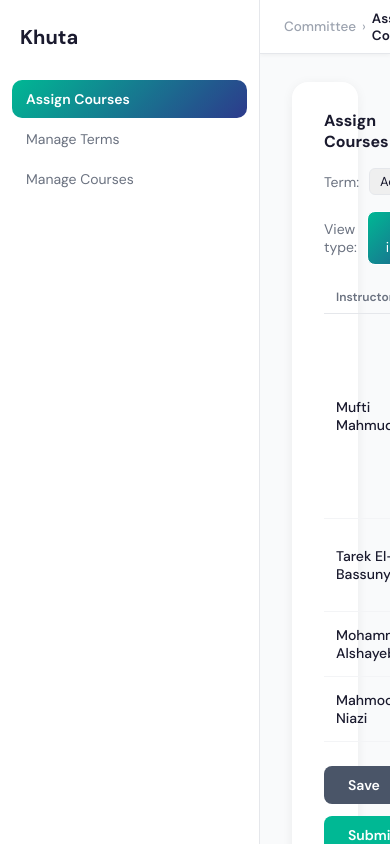
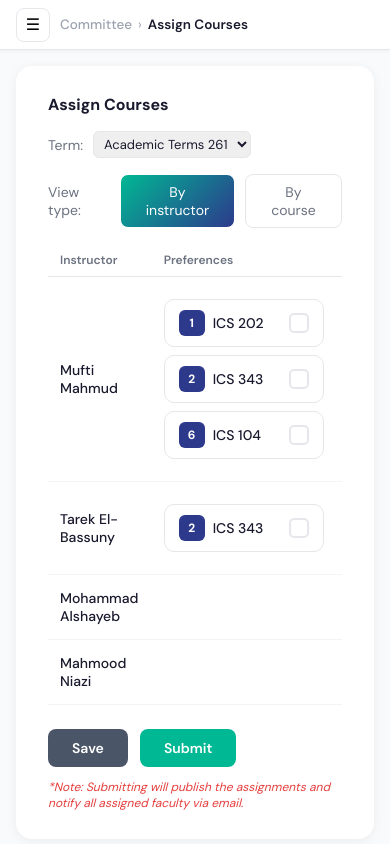
Before and after one commit to KawtharAlomran/SWE363ProjectGroup12, a React (Vite) app in the folder my-react-app/: page /committee/assign-courses in a window 390 px wide. Shown: the top 844 px of the page. Built offline with nearby package versions, Linux system fonts and the light colour scheme.

Commit message:
Mobile CSS

```diff
--- a/my-react-app/src/shared/Layout.jsx
+++ b/my-react-app/src/shared/Layout.jsx
@@ -1,16 +1,20 @@
+import { useState } from 'react';
 import { Outlet, useLocation, useNavigate } from 'react-router-dom';
 
-// كل مستخدم يمرر قائمته الخاصة وبياناته
 export default function Layout({ navItems, userName, userRole, rootLabel }) {
   const location = useLocation();
   const navigate = useNavigate();
+  const [menuOpen, setMenuOpen] = useState(false);
   const currentLabel = navItems.find(i => i.path === location.pathname)?.label ?? '';
 
   return (
     <div className="layout">
 
+      {/* Dark overlay — mobile only, closes sidebar when clicked */}
+      {menuOpen && <div className="mobile-overlay" onClick={() => setMenuOpen(false)} />}
+
       {/* Sidebar */}
-      <aside className="layout__sidebar">
+      <aside className={`layout__sidebar${menuOpen ? ' layout__sidebar--open' : ''}`}>
 
         <div className="layout__logo">
           <span className="layout__logo-text">Khuta</span>
@@ -21,7 +25,7 @@ export default function Layout({ navItems, userName, userRole, rootLabel }) {
             <button
               key={item.path}
               className={`layout__nav-link${location.pathname === item.path ? ' layout__nav-link--active' : ''}`}
-              onClick={() => navigate(item.path)}
+              onClick={() => { navigate(item.path); setMenuOpen(false); }}
             >
               {item.label}
             </button>
@@ -30,20 +34,13 @@ export default function Layout({ navItems, userName, userRole, rootLabel }) {
 
         <div className="layout__footer">
           <div className="layout__user">
-            <div className="layout__user-avatar">
-              {userName?.charAt(0).toUpperCase()}
-            </div>
+            <div className="layout__user-avatar">{userName?.charAt(0).toUpperCase()}</div>
             <div>
               <div className="layout__user-name">{userName}</div>
               <div className="layout__user-role">{userRole}</div>
             </div>
           </div>
-          <button
-            className="layout__btn-logout"
-            onClick={() => navigate('/')}
-          >
-            Log Out
-          </button>
+          <button className="layout__btn-logout" onClick={() => navigate('/')}>Log Out</button>
         </div>
 
       </aside>
@@ -52,6 +49,8 @@ export default function Layout({ navItems, userName, userRole, rootLabel }) {
       <div className="layout__body">
 
         <header className="layout__topbar">
+          {/* Hamburger button — visible on mobile only */}
+          <button className="hamburger-btn" onClick={() => setMenuOpen(!menuOpen)}>☰</button>
           <div className="layout__breadcrumb">
             <span className="layout__breadcrumb-root">{rootLabel}</span>
             <span className="layout__breadcrumb-sep">›</span>
--- a/my-react-app/src/styles/global.css
+++ b/my-react-app/src/styles/global.css
@@ -287,3 +287,124 @@ body {
   overflow-y: auto;
   padding: 28px 32px;
 }
+
+
+/* Hide hamburger and overlay on desktop */
+@media (min-width: 769px) {
+  .hamburger-btn { display: none; }
+  .mobile-overlay { display: none; }
+  .layout__sidebar { position: static; left: auto; }
+}
+
+@media (max-width: 768px) {
+
+  /* Layout stacks vertically */
+  .layout {
+    flex-direction: column;
+    height: 100dvh;
+  }
+
+  /* Sidebar hidden off-screen by default */
+  .layout__sidebar {
+    position: fixed;
+    left: -260px;
+    top: 0;
+    height: 100vh;
+    width: 260px;
+    z-index: 200;
+    transition: left 0.25s ease;
+  }
+
+  /* Sidebar visible when menu is open */
+  .layout__sidebar--open {
+    left: 0;
+    box-shadow: 4px 0 20px rgba(0, 0, 0, 0.15);
+  }
+
+  /* Dark overlay behind open sidebar */
+  .mobile-overlay {
+    position: fixed;
+    inset: 0;
+    background: rgba(0, 0, 0, 0.3);
+    z-index: 199;
+  }
+
+  /* Hamburger button in topbar */
+  .hamburger-btn {
+    display: flex;
+    align-items: center;
+    justify-content: center;
+    width: 34px;
+    height: 34px;
+    border: 1px solid var(--border);
+    border-radius: 8px;
+    background: var(--white);
+    font-size: 16px;
+    cursor: pointer;
+    margin-right: 10px;
+    flex-shrink: 0;
+  }
+
+  /* Body takes full screen */
+  .layout__body {
+    flex: 1;
+    display: flex;
+    flex-direction: column;
+    overflow: hidden;
+    width: 100%;
+  }
+
+  /* Topbar */
+  .layout__topbar {
+    height: 50px;
+    padding: 0 16px;
+    display: flex;
+    align-items: center;
+  }
+
+  /* Content area */
+  .layout__content {
+    flex: 1;
+    overflow-y: auto;
+    padding: 16px;
+  }
+
+  /* Cards */
+  .mt-card {
+    padding: 16px;
+    border-radius: 12px;
+  }
+
+  /* Tables scroll horizontally on small screens */
+  .an-table-wrap {
+    overflow-x: auto;
+  }
+
+  /* Smaller greeting text */
+  .mt-greeting {
+    font-size: 15px;
+    margin-bottom: 16px;
+  }
+
+  /* Stack form row on mobile */
+  .an-term-row {
+    flex-direction: column;
+    align-items: flex-start;
+    gap: 8px;
+  }
+
+  .an-term-input {
+    width: 100%;
+  }
+
+  /* Actions wrap on small screens */
+  .an-actions {
+    flex-wrap: wrap;
+    gap: 8px;
+  }
+
+  /* Pagination center on mobile */
+  .mt-pagination {
+    justify-content: center;
+  }
+}
```
